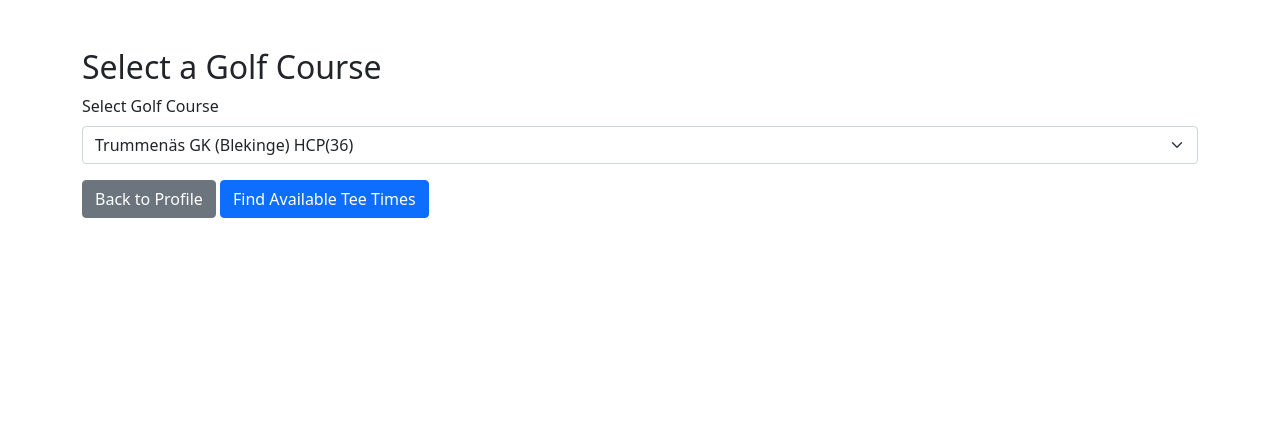
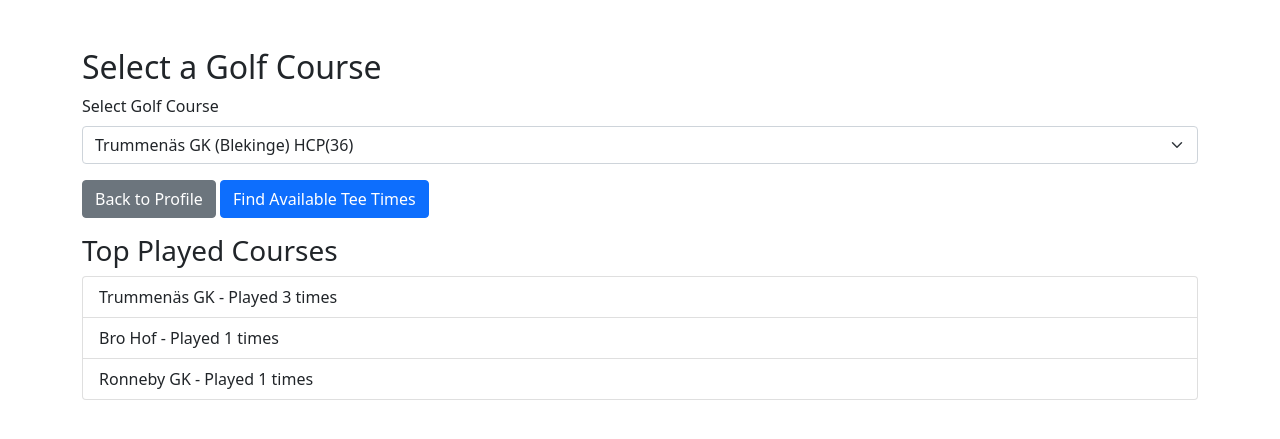
Before and after one commit to AxelFohlin/DV1663, a Flask app: page /courses in a window 1280 px wide. Shown: the top 439 px of the page. Run offline with Flask 3, Linux system fonts and the light colour scheme; a user stored in the database is signed in; data comes from the database, SQL or seed files in the repository; both versions use the stored data as it was after the commit.

Commit message:
2024-05-23

```diff
--- a/app.py
+++ b/app.py
@@ -36,7 +36,6 @@
 
 @app.route('/book', methods=['GET'])
 def book():
-    # PERHAPS CHANGE TO PROCEDURE IN CASE NEED
     club_id = request.args.get('club_id')
     if club_id is None:
         club_id = session.get("club_id")
@@ -146,7 +145,8 @@
     golf_id = session.get('golf_id')
     user = query_database('SELECT * FROM Players WHERE golf_id = ?', [golf_id], one=True)
     courses = query_database("SELECT * FROM Courses")
-    return render_template('courses.html', courses=courses, user=user)
+    favorite_courses = query_database("SELECT courses.club_name, COUNT(bookings.booking_id) AS times_booked FROM bookings JOIN courses ON bookings.club_id = courses.club_id WHERE bookings.golf_id = ? GROUP BY bookings.club_id ORDER BY times_booked DESC LIMIT 3", [golf_id])
+    return render_template('courses.html', courses=courses, user=user, favorite_courses=favorite_courses)
 
 @app.route('/register/new_user', methods=['POST'])
 def register():
@@ -160,7 +160,7 @@
     print(club_id)
     hcp = random_hcp()
     query_database("INSERT INTO players(golf_id, password, email, first_name, last_name, hcp) VALUES(?, ?, ?, ?, ?, ?)", [golf_id, password, email, first_name, last_name, hcp], commit=True)
-    # return send_from_directory('website/static', 'login.html')
+
     print("here")
     query_database("INSERT INTO membership(golf_id, club_id) VALUES(?, ?)", [golf_id, club_id], commit=True)
     return redirect(url_for('registration_success', golf_id=golf_id))
@@ -211,8 +211,6 @@
         price = 0
     else:
         greenfee = query_database("SELECT greenfee FROM courses WHERE club_id = ?", [club_id],one=True)["greenfee"]
-        print(float(greenfee))
-        print(float(number_of_players))
         price = float(greenfee) * float(number_of_players)
     query_database("UPDATE bookings SET price = ? WHERE booking_id = ?", [price, booking_id], commit=True)
 
--- a/website/template/courses.html
+++ b/website/template/courses.html
@@ -23,6 +23,12 @@
             <a href="{{ url_for('profile') }}" class="btn btn-secondary mb-3">Back to Profile</a>
             <button type="submit" class="btn btn-primary mb-3">Find Available Tee Times</button>
         </form>
+        <h3>Top Played Courses</h3>
+        <ul class="list-group mb-4">
+            {% for course in favorite_courses %}
+                <li class="list-group-item">{{ course['club_name'] }} - Played {{ course['times_booked'] }} times</li>
+            {% endfor %}
+        </ul>
     </div>
 </body>
 </html>
--- a/website/template/profile.html
+++ b/website/template/profile.html
@@ -23,7 +23,7 @@
         </div>
         <div class="mb-3">
             <a href="{{ url_for('logout') }}" class="btn btn-secondary">Logout</a>
-            <a href="{{ url_for('show_courses') }}" class="btn btn-primary">Book a tee time!</a> <!-- Courses Button -->
+            <a href="{{ url_for('show_courses') }}" class="btn btn-primary">Book a tee time!</a>
         </div>
 
         <form action="{{ url_for('profile') }}" method="get">
```
Also changed, not shown: database.db.
